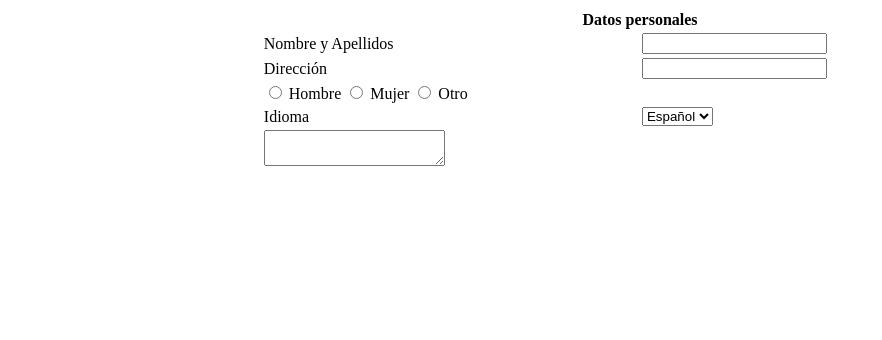
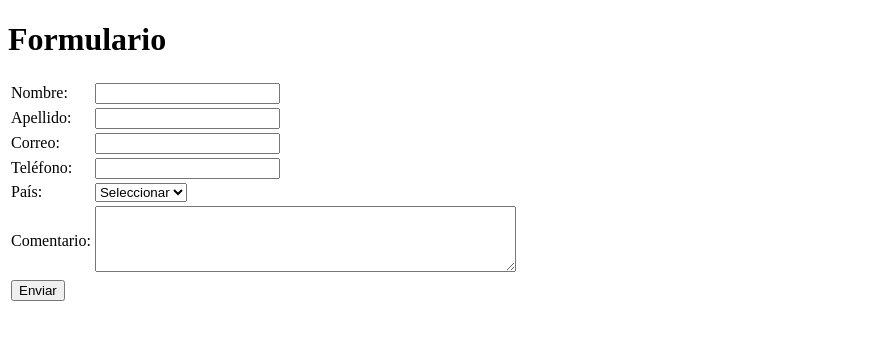
Before and after one commit to samir25648/laboratorio4, a plain HTML site: page index.html in a window 1280 px wide. Shown: the whole page, without its empty margins (0-882 px from the left). Drawn offline with Linux system fonts and the light colour scheme.

Commit message:
three commit

```diff
--- a/index.html
+++ b/index.html
@@ -3,61 +3,49 @@
 <head>
     <meta charset="UTF-8">
     <meta name="viewport" content="width=device-width, initial-scale=1.0">
-    <title>Mi primer Formulario</title>
+    <title>Formulario</title>
 </head>
 <body>
+    <h1 >Formulario</h1>
     <form>
-        <table border="0" width ="100%">
+        <table>
             <tr>
-                <th colspan="4">Datos personales</th>
+                <td>Nombre:</td>
+                <td><input type="text" name="nombre" required></td>
             </tr>
             <tr>
-                <td width ="20%"></td>
-                <td width ="30%"><label for="name">Nombre y Apellidos</label></td>
-                <td width ="30%"><input type="text" name="name" id="name"></td>
-                <td width ="20%"></td>
+                <td>Apellido:</td>
+                <td><input type="text" name="apellido" required></td>
             </tr>
-
             <tr>
-                <td width ="20%"></td>
-                <td width ="30%"><label for="name">Dirección</label></td>
-                <td width ="30%"><input type="text" name="name" id="name"></td>
-                <td width ="20%"></td>
+                <td>Correo:</td>
+                <td><input type="email" name="correo" required></td>
             </tr>
-
             <tr>
-                <td width = "20%"></td>
-                <td colspan="2">
-                    <input type="radio" id="nombre" name="genero">
-                    <label for="hombre">Hombre</label>
-                    <input type="radio" id="mujer" name="genero">
-                    <label for="mujer">Mujer</label>
-                    <input type="radio" id="otro" name="genero">
-                    <label for="otro">Otro</label>
-                </td>
-                <td width = "20%"></td>
+                <td>Teléfono:</td>
+                <td><input type="tel" name="telefono" required></td>
             </tr>
-
             <tr>
-                <td width ="20%"></td>
-                <td width ="30%"><label for="name">Idioma</label></td>
-                <td width ="30%">
-                    <select name="idioma" id="idioma" name="lenguajes">
-                        <option value="es">Español</option>
-                        <option value="en">Inglés</option>
-                        <option value="fr">Francés</option>
-                        <option value="it">Italiano</option>
+                <td>País:</td>
+                <td>
+                    <select name="pais" required>
+                        <option value="">Seleccionar</option>
+                        <option value="Argentina">Argentina</option>
+                        <option value="Brasil">Brasil</option>
+                        <option value="Chile">Chile</option>
+                        <option value="Colombia">Colombia</option>
+                        <option value="México">México</option>
+                        <option value="Perú">Perú</option>
+                        <option value="Otros">Otros</option>
                     </select>
                 </td>
-                <td width ="20%"></td>
             </tr>
-
             <tr>
-                <td width ="20%"></td>
-                <td colspan="2">
-                    <textarea name="description" id="description"></textarea>
-                </td>
-                <td width ="20%"></td>
+                <td>Comentario:</td>
+                <td><textarea name="comentario" rows="4" cols="50" required></textarea></td>
+            </tr>
+            <tr>
+                <td colspan="2"><input type="submit" value="Enviar"></td>
             </tr>
         </table>
     </form>
```
